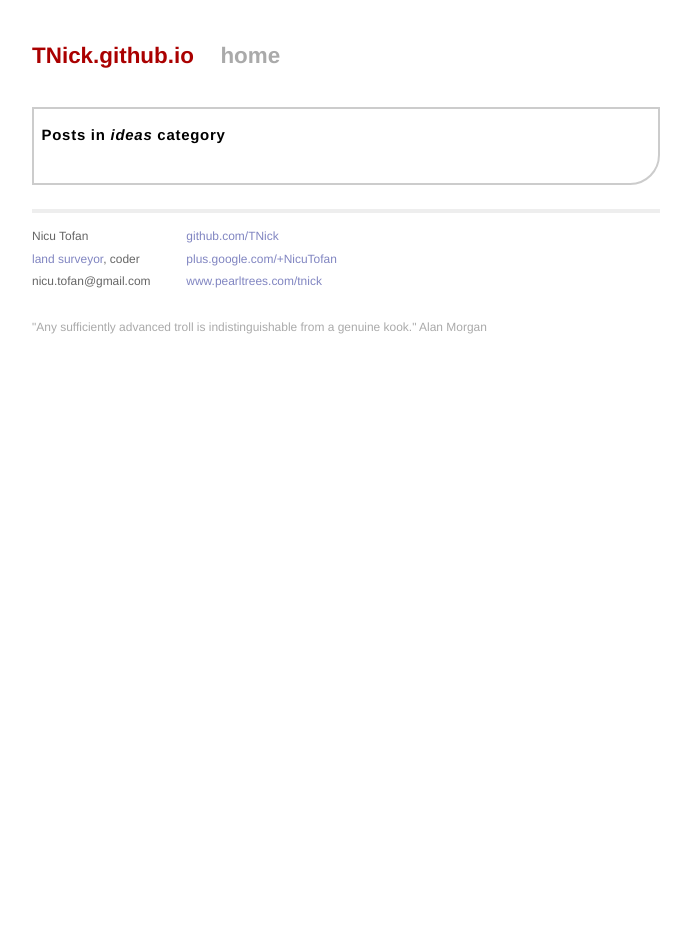
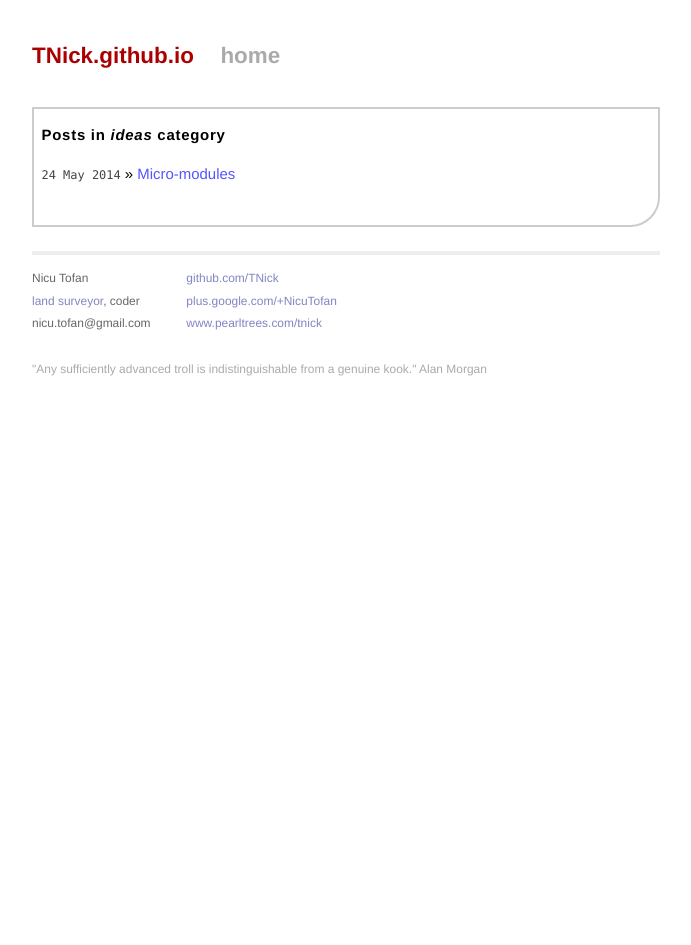
Before and after one commit to TNick/TNick.github.io, a Jekyll site: the page built from categories/ideas.html, in a window 1280 px wide. Shown: the whole page, without its empty margins (294-985 px from the left). Built offline with Jekyll 4.4.1, drawn with Linux system fonts in a browser that asks for light colours; Markdown is read by kramdown in place of the engine named in the settings.

```diff
--- a/_posts/2014-10-11-micromodules.markdown
+++ b/_posts/2014-10-11-micromodules.markdown
@@ -2,7 +2,7 @@
 layout: post
 title:  "Micro-modules"
 date:   2014-05-24 12:00:00
-categories: ideas, deprecated
+categories: [ideas, deprecated]
 ---
 
 Overview
```
